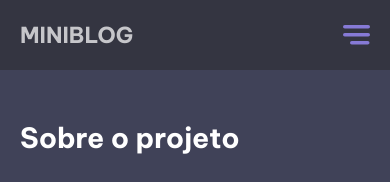
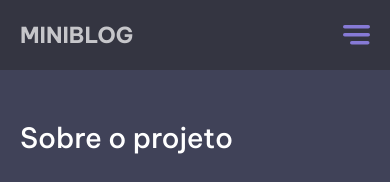
Before and after one commit to Wallace-Bezerra/miniBlog, a React (Vite) app: page /about in a window 390 px wide. Shown: the top 182 px of the page. Built offline with nearby package versions, Linux system fonts and the light colour scheme; no server answers.

Commit message:
fix: responsive notFoundSearch

```diff
--- a/src/Pages/About/About.module.scss
+++ b/src/Pages/About/About.module.scss
@@ -15,7 +15,7 @@
     h1 {
       color: white;
       margin-bottom: 20px;
-      font-weight: 700;
+      font-weight: 500;
       font-size: 36px;
       line-height: 46px;
     }
@@ -98,7 +98,6 @@
     }
 
     .imageAbout {
-
       .iconGit,
       .iconLinkedin {
         width: 120px;
--- a/src/Pages/NotFound/NotFound.module.scss
+++ b/src/Pages/NotFound/NotFound.module.scss
@@ -47,7 +47,6 @@
       max-width: 100%;
     }
   }
-
   @include responsive(845px) {
     flex-direction: column-reverse;
     gap: 30px;
--- a/src/Pages/Search/Search.module.scss
+++ b/src/Pages/Search/Search.module.scss
@@ -69,7 +69,9 @@
         max-height: 340px;
       }
     }
-
+    @include responsive(1080px) {
+      margin-top: 78px;
+    }
     @include responsive(820px) {
       .contents {
         p {
```
